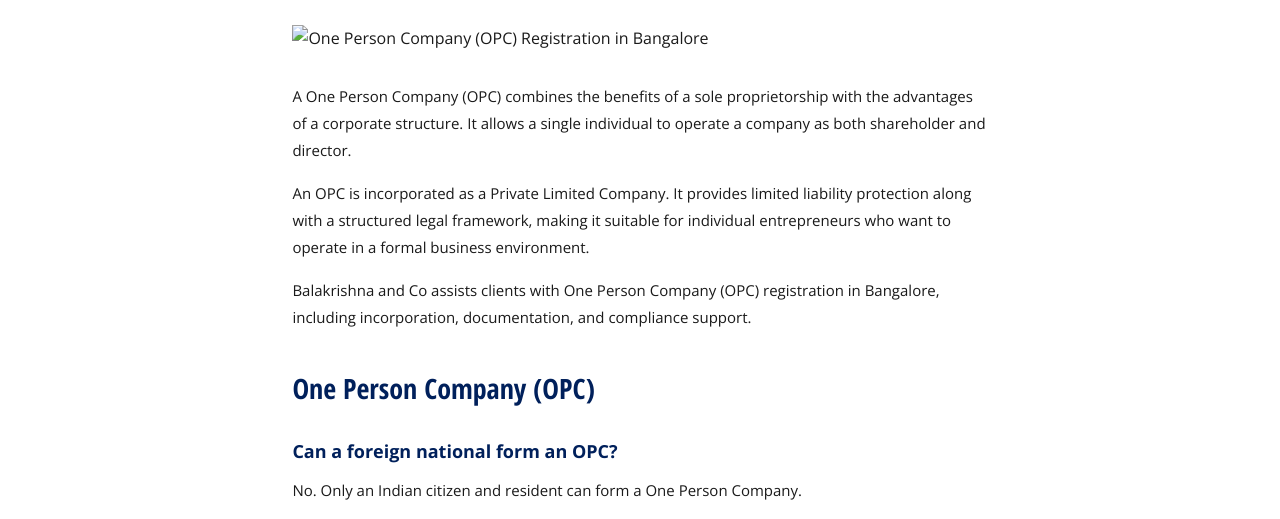
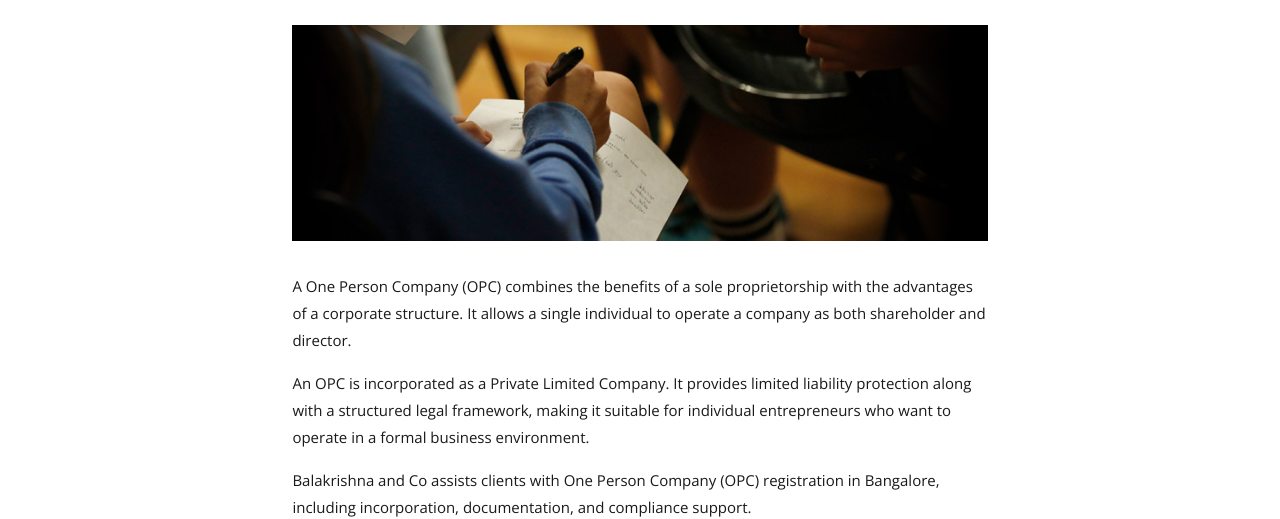
Before and after one commit to MarketIQX/balakrishna-co-website, a plain HTML site: page one-person-company-opc-registration-bangalore/index.html in a window 1280 px wide. Shown: the part 298-817 px from the top of the page. Drawn offline with nearby package versions, Linux system fonts and the light colour scheme; a web font is replaced by a local one.

Commit message:
Fix OPC image path + improve H2 structure

```diff
--- a/one-person-company-opc-registration-bangalore/index.html
+++ b/one-person-company-opc-registration-bangalore/index.html
@@ -84,7 +84,7 @@ footer{margin-top:60px;padding:30px 8vw;background:var(--navy);color:#fff;font-s
 
 <h1>One Person Company (OPC) Registration in Bangalore</h1>
 
-<img src="/images/2018/06/25/one-person-company-opc.jpg" alt="One Person Company (OPC) Registration in Bangalore" style="width:100%;max-height:400px;object-fit:cover;margin-bottom:32px;">
+<img src="one-person-company-opc.jpg" alt="One Person Company (OPC) Registration in Bangalore" style="width:100%;max-height:400px;object-fit:cover;margin-bottom:32px;">
 
 <p>A One Person Company (OPC) combines the benefits of a sole proprietorship with the advantages of a corporate structure. It allows a single individual to operate a company as both shareholder and director.</p>
 
@@ -92,7 +92,7 @@ footer{margin-top:60px;padding:30px 8vw;background:var(--navy);color:#fff;font-s
 
 <p>Balakrishna and Co assists clients with One Person Company (OPC) registration in Bangalore, including incorporation, documentation, and compliance support.</p>
 
-<h2>One Person Company (OPC)</h2>
+<h2>Overview of One Person Company (OPC)</h2>
 
 <h4>Can a foreign national form an OPC?</h4>
 <p>No. Only an Indian citizen and resident can form a One Person Company.</p>
```
